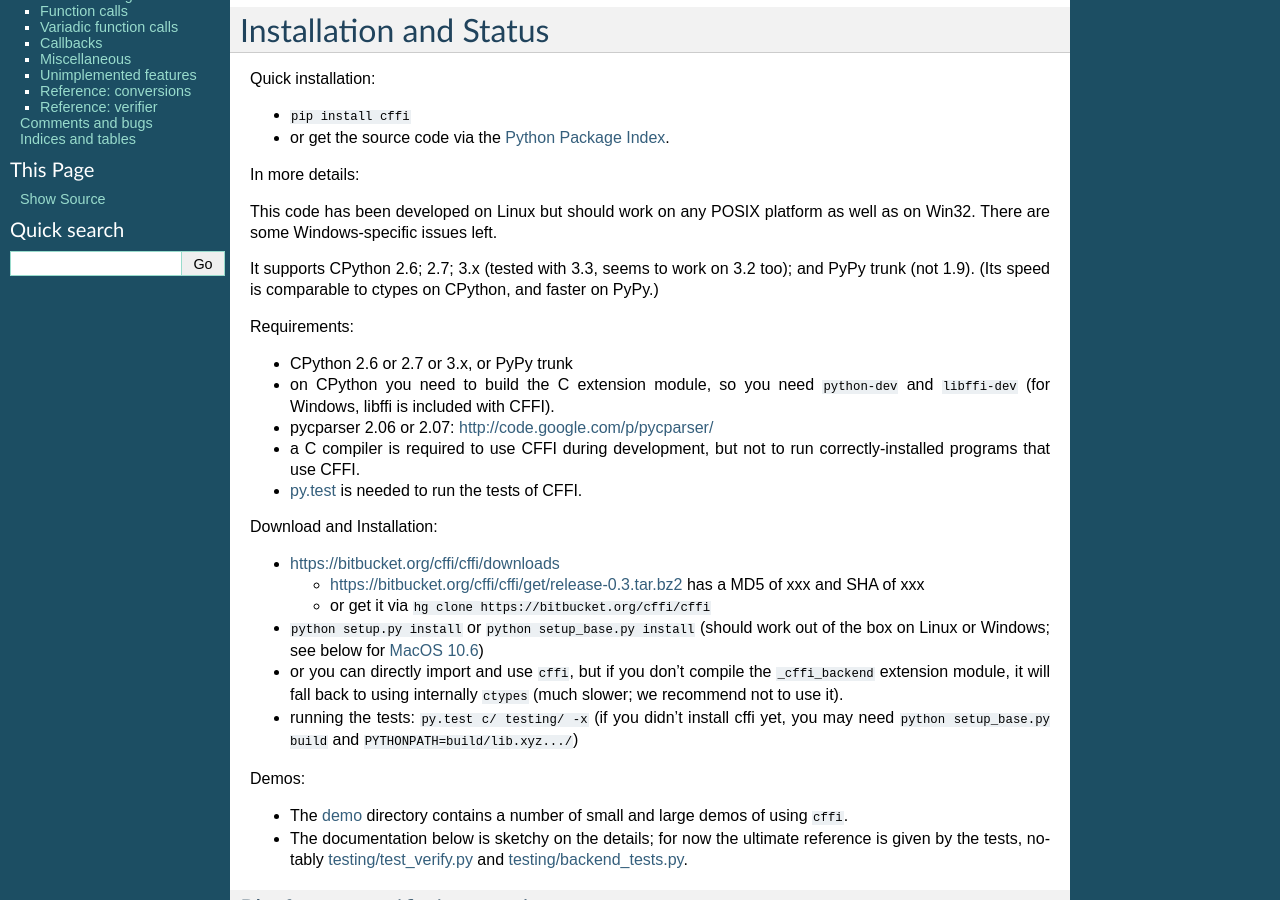
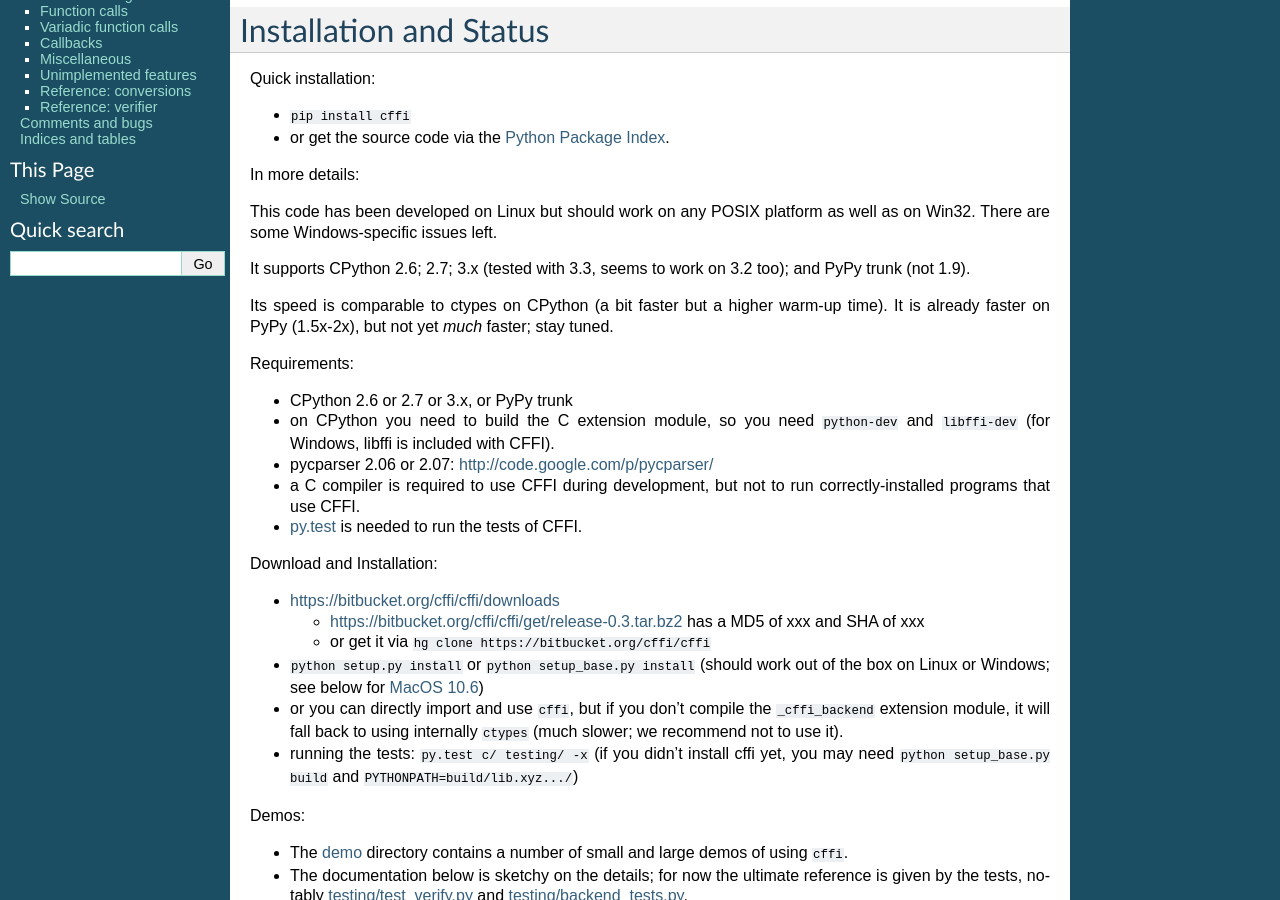
Before and after one commit to python-cffi/cffi, a Sphinx documentation site: the page built from doc/source/index.rst, in a window 1280 px wide and 900 px high, scrolled down 471 px. Built offline with Sphinx 7.4.7, drawn with Linux system fonts in a browser that asks for light colours.

Commit message:
Update status.

```diff
--- a/doc/source/index.rst
+++ b/doc/source/index.rst
@@ -63,8 +63,11 @@ platform as well as on Win32.  There are some Windows-specific issues
 left.
 
 It supports CPython 2.6; 2.7; 3.x (tested with 3.3, seems to work on 3.2
-too); and PyPy trunk (not 1.9).  (Its speed is comparable to ctypes on
-CPython, and faster on PyPy.)
+too); and PyPy trunk (not 1.9).
+
+Its speed is comparable to ctypes on CPython (a bit faster but a higher
+warm-up time).  It is already faster on PyPy (1.5x-2x), but not yet
+*much* faster; stay tuned.
 
 Requirements:
 
```
